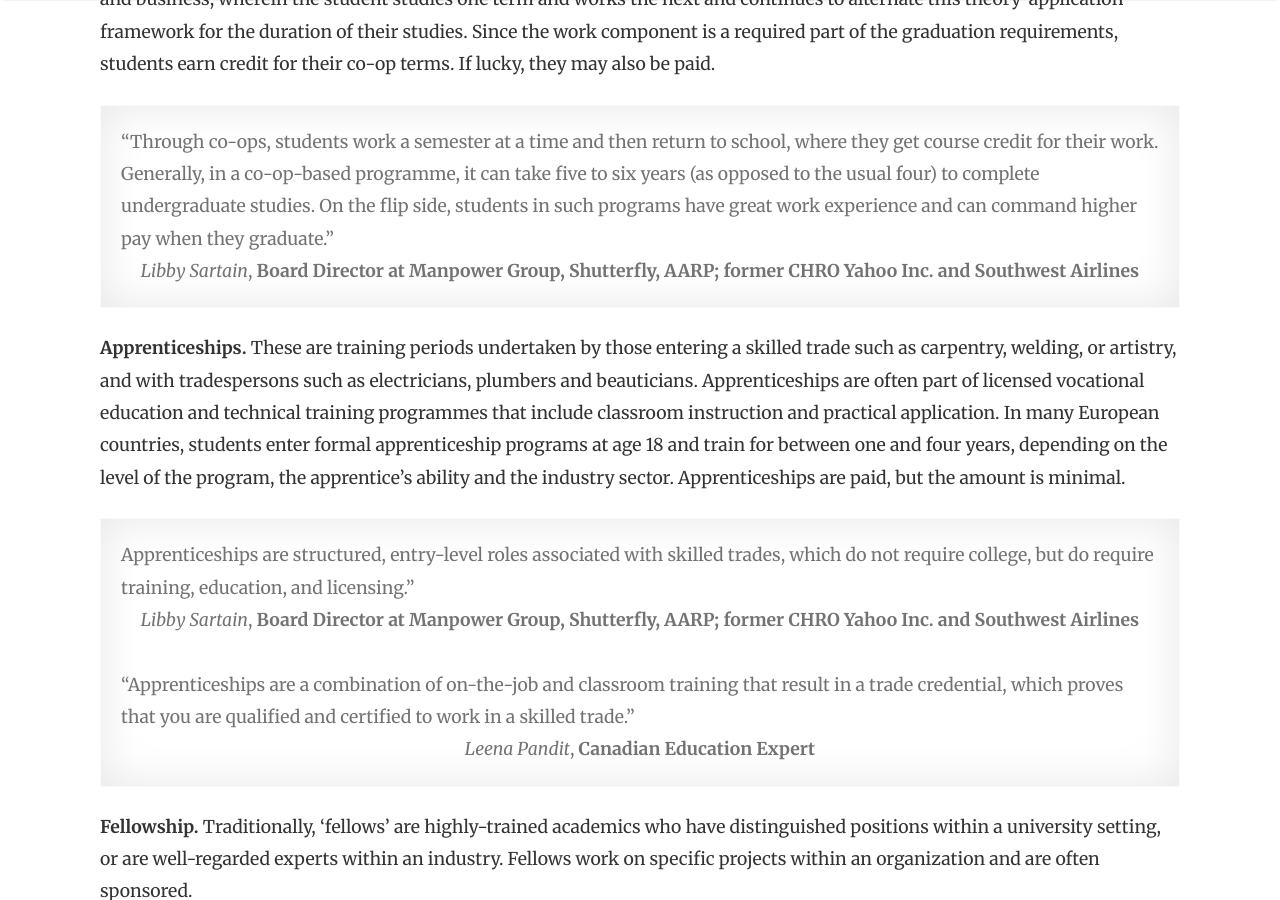
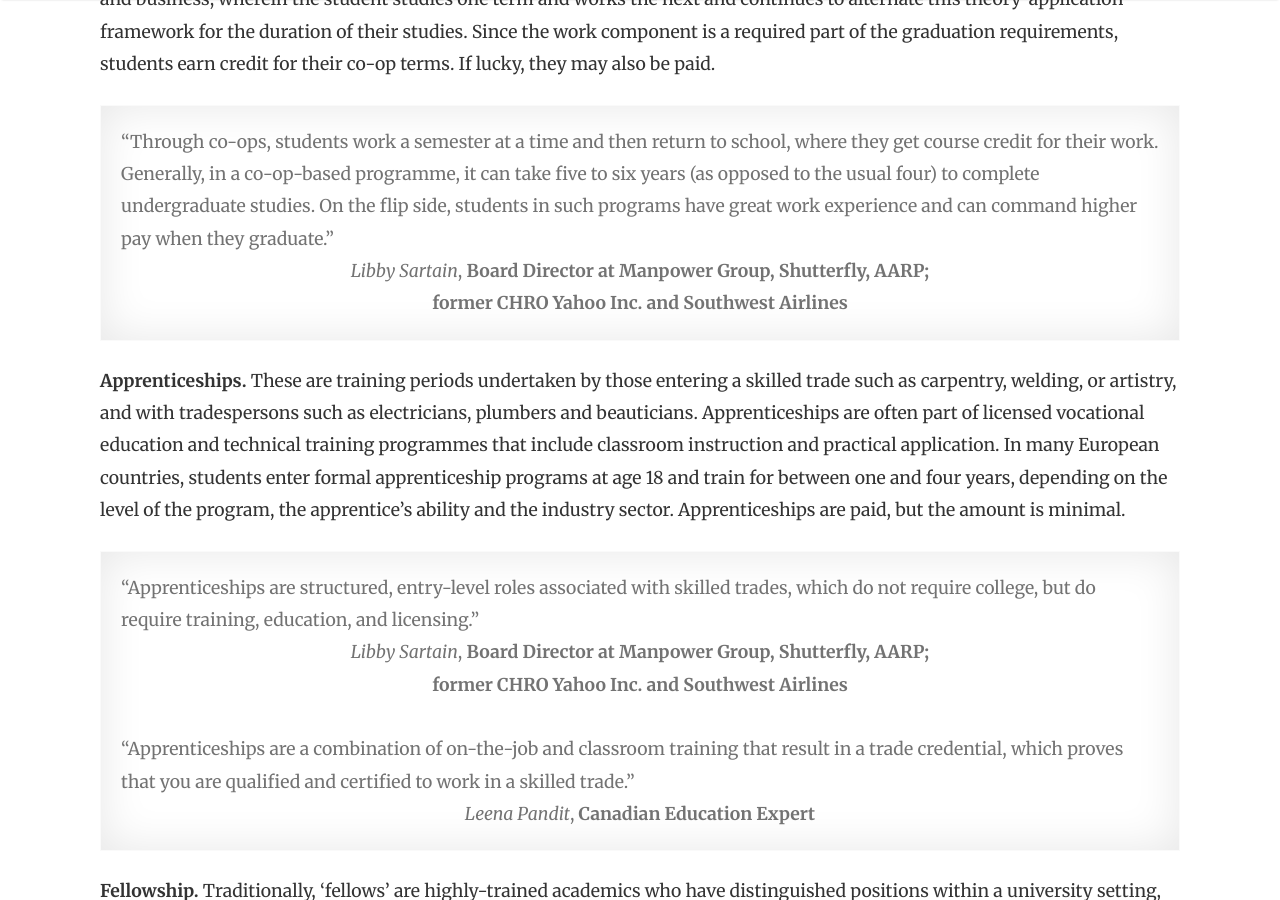
Before and after one commit to lore-blog/lore-blog.github.io, a Jekyll site: the page built from _posts/2018-12-25-breaking-down-the-world-of-work.md, in a window 1280 px wide and 900 px high, scrolled down 2419 px. Built offline with Jekyll 4.4.1, drawn with Linux system fonts in a browser that asks for light colours; nearby versions of some CDN libraries.

Commit message:
Content changes

```diff
--- a/_posts/2018-12-25-breaking-down-the-world-of-work.md
+++ b/_posts/2018-12-25-breaking-down-the-world-of-work.md
@@ -33,13 +33,13 @@
 <b>Cooperative Education (“Co-op”)</b>. Co-ops are multi-term work programmes built into a university curriculum, designed to help students gain hands-on experience in a particular specialization. Co-ops are common in industries like engineering, healthcare, and business, wherein the student studies one term and works the next and continues to alternate this theory-application framework for the duration of their studies. Since the work component is a required part of the graduation requirements, students earn credit for their co-op terms. If lucky, they may also be paid.
 
 “Through co-ops, students work a semester at a time and then return to school, where they get course credit for their work. Generally, in a co-op-based programme, it can take five to six years (as opposed to the usual four) to complete undergraduate studies. On the flip side, students in such programs have great work experience and can command higher pay when they graduate.”
-<span>_Libby Sartain_, **Board Director at Manpower Group, Shutterfly, AARP; former CHRO Yahoo Inc. and Southwest Airlines**</span>{:class="text-center d-block"}
+<span>_Libby Sartain_, **Board Director at Manpower Group, Shutterfly, AARP;<br/>former CHRO Yahoo Inc. and Southwest Airlines**</span>{:class="text-center d-block"}
 {:class="highlight"}
 
 <b>Apprenticeships.</b> These are training periods undertaken by those entering a skilled trade such as carpentry, welding, or artistry, and with tradespersons such as electricians, plumbers and beauticians. Apprenticeships are often part of licensed vocational education and technical training programmes that include classroom instruction and practical application. In many European countries, students enter formal apprenticeship programs at age 18 and train for between one and four years, depending on the level of the program, the apprentice’s ability and the industry sector. Apprenticeships are paid, but the amount is minimal.
 
-Apprenticeships are structured, entry-level roles associated with skilled trades, which do not require college, but do require training, education, and licensing.”
-<span>_Libby Sartain_, **Board Director at Manpower Group, Shutterfly, AARP; former CHRO Yahoo Inc. and Southwest Airlines**</span>{:class="text-center d-block"}
+“Apprenticeships are structured, entry-level roles associated with skilled trades, which do not require college, but do require training, education, and licensing.”
+<span>_Libby Sartain_, **Board Director at Manpower Group, Shutterfly, AARP;<br/>former CHRO Yahoo Inc. and Southwest Airlines**</span>{:class="text-center d-block"}
 <br/>“Apprenticeships are a combination of on-the-job and classroom training that result in a trade credential, which proves that you are qualified and certified to work in a skilled trade.”
 <span>_Leena Pandit_, **Canadian Education Expert**</span>{:class="text-center d-block"}
 {:class="highlight"}
```
